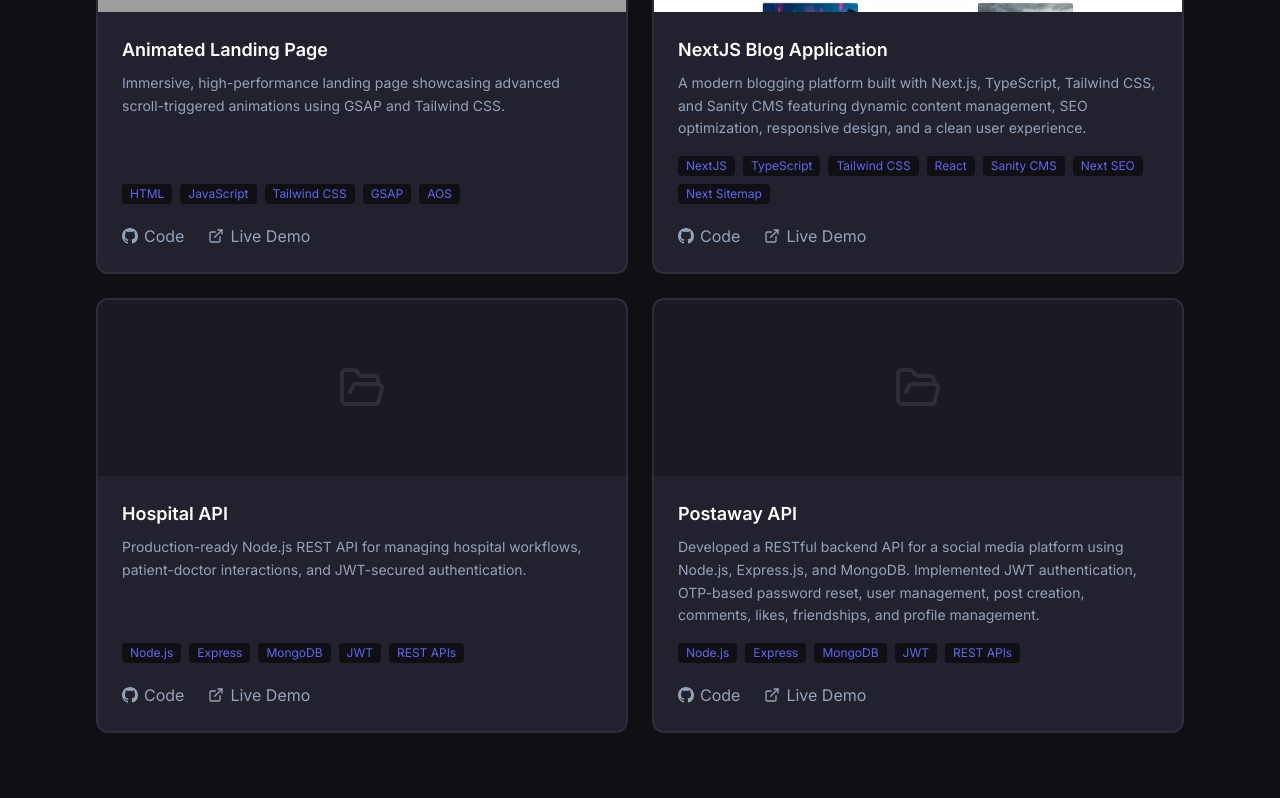
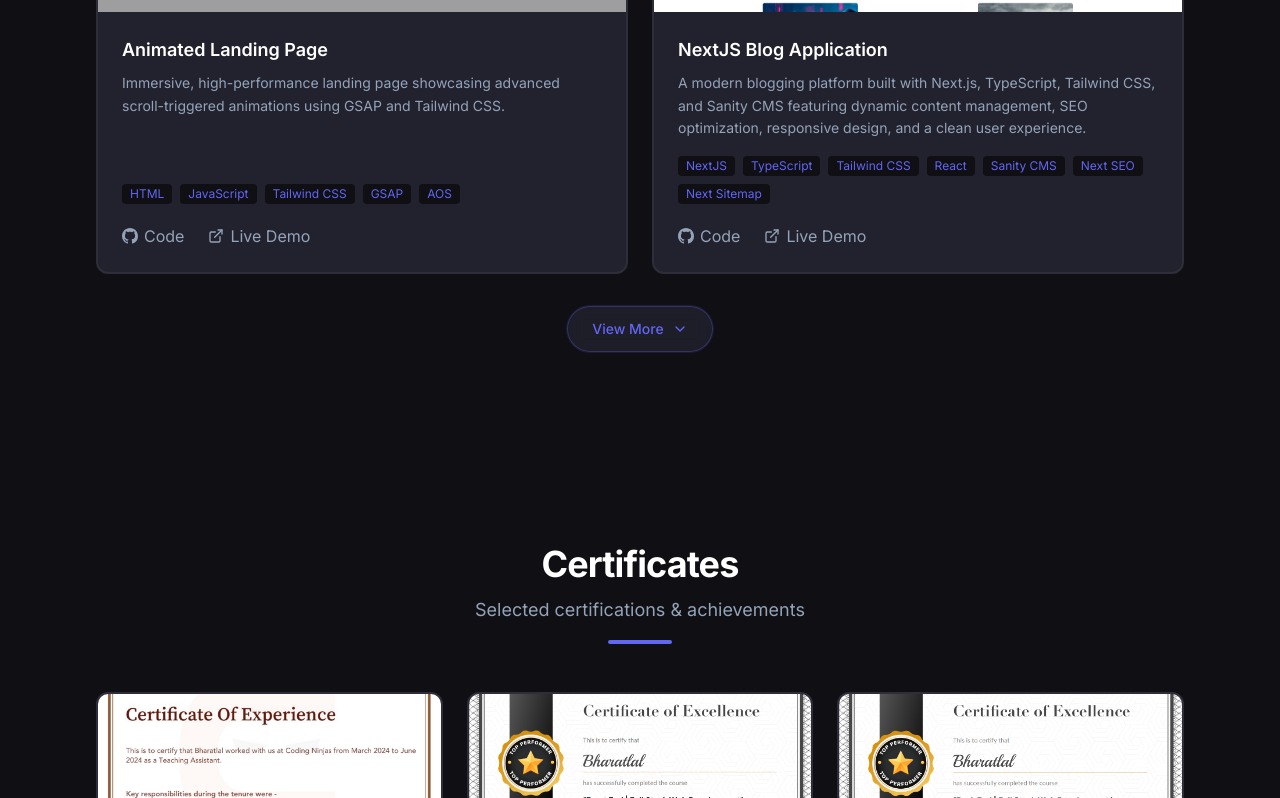
Before and after one commit to bharatlal124/Portfolio_, a React (Vite) app: page / in a window 1280 px wide. Shown: the part 4116-4914 px from the top of the page. Built offline with nearby package versions, Linux system fonts and the light colour scheme; grey boxes are pictures that could not be loaded.

Commit message:
add a button to expand the projects more with animation fade in out

```diff
--- a/src/components/Projects.jsx
+++ b/src/components/Projects.jsx
@@ -1,22 +1,28 @@
-import { ExternalLink, FolderOpen } from 'lucide-react'
+import { useState } from 'react'
+import { ExternalLink, FolderOpen, ChevronDown, ChevronUp } from 'lucide-react'
 import { GitHubIcon } from './SocialIcons'
 import SectionHeading from './SectionHeading'
 import { projects } from '../data/portfolioData'
 
 function Projects() {
+  const [showAll, setShowAll] = useState(false)
+  const visibleProjects = showAll ? projects : projects.slice(0, 4)
+  const hasMoreProjects = projects.length > 4
+
   return (
     <section id="projects" className="py-16 lg:py-24">
       <div className="mx-auto max-w-6xl px-4 sm:px-6 lg:px-8">
-        <SectionHeading
-          title="Projects"
-          subtitle="Featured Work"
-        />
+        <SectionHeading title="Projects" subtitle="Featured Work" />
 
         <div className="grid gap-6 sm:grid-cols-2">
-          {projects.map((project) => (
+          {visibleProjects.map((project, index) => (
             <article
               key={project.title}
-              className="group card-base flex flex-col overflow-hidden rounded-xl"
+              className="group card-base flex flex-col overflow-hidden rounded-xl transition-all duration-500 ease-out"
+              style={{
+                animation: showAll ? 'fadeSlideDown 0.45s ease-out forwards' : undefined,
+                animationDelay: showAll ? `${index * 80}ms` : undefined,
+              }}
             >
               <div className="flex h-44 items-center justify-center overflow-hidden bg-surface-elevated">
                 {project.image ? (
@@ -34,9 +40,7 @@
               </div>
 
               <div className="flex flex-1 flex-col p-6">
-                <h3 className="text-lg font-semibold text-white">
-                  {project.title}
-                </h3>
+                <h3 className="text-lg font-semibold text-white">{project.title}</h3>
                 <p className="mt-2 flex-1 text-sm leading-relaxed text-muted">
                   {project.description}
                 </p>
@@ -76,6 +80,20 @@
             </article>
           ))}
         </div>
+
+        {hasMoreProjects && (
+          <div className="mt-8 flex justify-center">
+            <button
+              type="button"
+              onClick={() => setShowAll((prev) => !prev)}
+              aria-expanded={showAll}
+              className="inline-flex items-center gap-2 rounded-full border border-accent/30 bg-surface-card/80 px-6 py-3 text-sm font-medium text-accent shadow-[0_0_0_1px_rgba(99,102,241,0.15)] backdrop-blur transition-all duration-300 hover:-translate-y-0.5 hover:border-accent hover:bg-surface-elevated hover:text-white"
+            >
+              {showAll ? 'View Less' : 'View More'}
+              {showAll ? <ChevronUp size={16} /> : <ChevronDown size={16} />}
+            </button>
+          </div>
+        )}
       </div>
     </section>
   )
--- a/src/index.css
+++ b/src/index.css
@@ -28,6 +28,17 @@
   from {
     opacity: 0;
     transform: translateY(24px);
+  }
+  to {
+    opacity: 1;
+    transform: translateY(0);
+  }
+}
+
+@keyframes fade-slide-down {
+  from {
+    opacity: 0;
+    transform: translateY(-12px);
   }
   to {
     opacity: 1;
```
Lines whose indentation alone changed are shown as unchanged.
